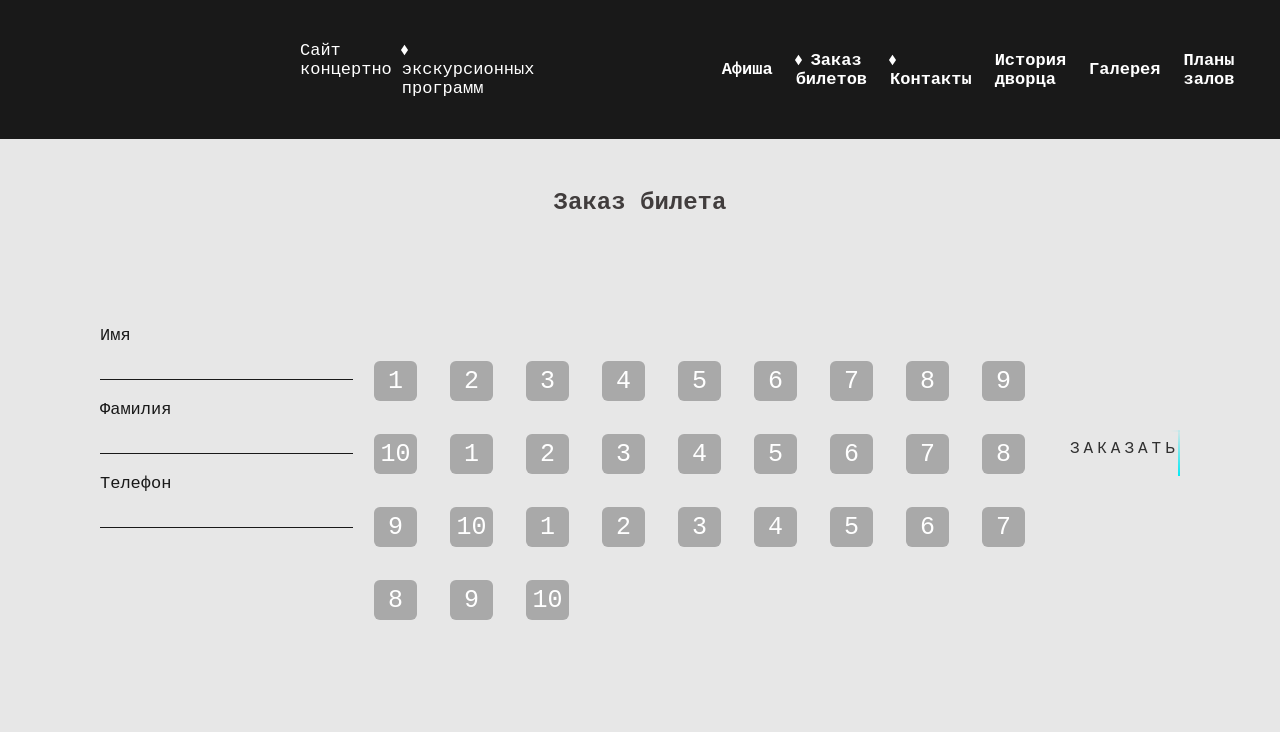
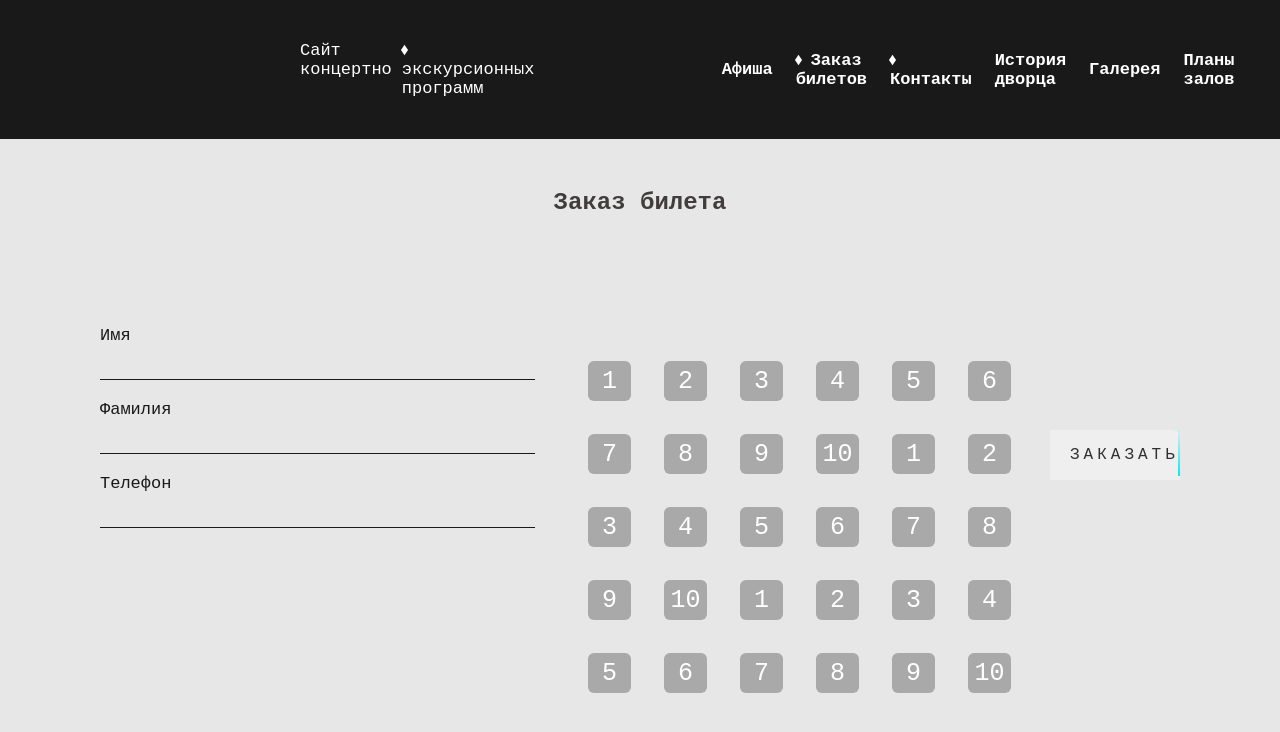
Before and after one commit to GlebRuban/Coursework, a React (Create React App) app: page /Buy in a window 1280 px wide. Shown: the top 732 px of the page. Built offline with nearby package versions, Linux system fonts and the light colour scheme; a web font is replaced by a local one.

Commit message:
изменение стилей и формы

```diff
--- a/package.json
+++ b/package.json
@@ -7,6 +7,7 @@
     "@testing-library/jest-dom": "^5.17.0",
     "@testing-library/react": "^13.4.0",
     "@testing-library/user-event": "^13.5.0",
+    "express": "^4.18.2",
     "react": "^18.2.0",
     "react-dom": "^18.2.0",
     "react-router-dom": "^6.17.0",
--- a/src/css/Form.css
+++ b/src/css/Form.css
@@ -24,6 +24,8 @@
   padding: 100px;
   position:relative;
   top: 40px;
+  gap: 40px;
+  align-items: flex-start;
 }
 
 .login-box h2 {
@@ -68,7 +70,7 @@
   font-size: 17px;
 }
 
-.login-box form a {
+.login-box form button {
   position: relative;
   display: inline-block;
   padding: 10px 20px;
@@ -82,9 +84,10 @@
   letter-spacing: 4px;
   width: 130px;
   height: 50px;
+  border: none;
 }
 
-.login-box a:hover {
+.login-box button:hover {
   background: #03e9f4;
   color: #fff;
   border-radius: 5px;
@@ -94,12 +97,12 @@
               0 0 100px #03e9f4;
 }
 
-.login-box a span {
+.login-box button span {
   position: absolute;
   display: block;
 }
 
-.login-box a span:nth-child(1) {
+.login-box button span:nth-child(1) {
   top: 0;
   left: -100%;
   width: 100%;
@@ -117,7 +120,7 @@
   }
 }
 
-.login-box a span:nth-child(2) {
+.login-box button span:nth-child(2) {
   top: -100%;
   right: 0;
   width: 2px;
@@ -136,7 +139,7 @@
   }
 }
 
-.login-box a span:nth-child(3) {
+.login-box button span:nth-child(3) {
   bottom: 0;
   right: -100%;
   width: 100%;
@@ -155,7 +158,7 @@
   }
 }
 
-.login-box a span:nth-child(4) {
+.login-box button span:nth-child(4) {
   bottom: -100%;
   left: 0;
   width: 2px;
@@ -183,8 +186,10 @@
   display: flex;
   flex-direction: column;
   gap: 25px;
-  cursor:pointer;
-  flex: 1;
+  cursor: pointer;
+  flex: 1 1;
+  align-items: center;
+  justify-content: center;
 }
 
 .seat-container {
@@ -193,7 +198,9 @@
   gap: 33px;
   cursor:pointer;
 }
-
+.class {
+  flex: 1;
+}
 .seat {
   width: 43px;
   height: 40px;
--- a/src/css/Home.css
+++ b/src/css/Home.css
@@ -82,7 +82,7 @@ height: 557px;
 
 .thumb_div{
   position: relative;
-  right: -7.1%;
+  right: -15.1%;
   display: flex;
   gap: 10px;
   flex-direction: column;
--- a/src/page/BuyFormTickets.jsx
+++ b/src/page/BuyFormTickets.jsx
@@ -3,6 +3,7 @@ import "../css/Form.css";
 import React, { useState } from 'react';
 
 export default function BuyFormTickets() {
+
   const [selectedSeat, setSelectedSeat] = useState(null);
   const handleSeatClick = (seat) => {
     setSelectedSeat(seat);
@@ -28,33 +29,58 @@ export default function BuyFormTickets() {
     }
     return seats;
   };
+  const [formData, setFormData] = useState({});
+  const handleChange = (event) => {
+    setFormData({
+      ...formData,
+      [event.target.name]: event.target.value,
+    });
+  };
+
+  const handleSubmit = (event) => {
+    event.preventDefault();
+    const jsonString = JSON.stringify(formData);
+    saveJsonToFile(jsonString, 'data.json');
+  };
+
+  const saveJsonToFile = (jsonString, filename) => {
+    const blob = new Blob([jsonString], { type: 'application/json' });
+    const url = URL.createObjectURL(blob);
+    const link = document.createElement('a');
+
+    link.href = url;
+    link.download = filename;
+    link.click();
+
+    URL.revokeObjectURL(url);
+  };
 
   return<>
   {/* Form Content */}
   <div className="login-box">
     <h2>Заказ билета</h2>
-    <form className="form_tickets">
-      <div>
+    <form className="form_tickets" onSubmit={handleSubmit}>
+      <div className="class">
         <div className="user-box">
-        <input type="text" name="firstname"  pattern="^[A-Za-zА-Яа-яЁё\s]+$"/>
+          <input type="text" name="firstname"  pattern="^[A-Za-zА-Яа-яЁё\s]+$" onChange={handleChange} />
           <label>Имя</label>
         </div>
         <div className="user-box">
-        <input type="text" name="surname" pattern="^[A-Za-zА-Яа-яЁё\s]+$"/>
+          <input type="text" name="surname" pattern="^[A-Za-zА-Яа-яЁё\s]+$" onChange={handleChange} />
           <label>Фамилия</label>
         </div>
         <div className="user-box">
-        <input type="tel" name="tel" pattern="[+789][0-9]{11}" />
+          <input type="tel" name="tel" pattern="[+789][0-9]{11}" onChange={handleChange}/>
           <label>Телефон</label>
         </div>
       </div>
       <table className="App">
         <tbody>
-        <div className="selected-info">
+        <div className="selected-info" name="row and place" onChange={handleChange}>
         {selectedSeat && (
           <p className="Row">
             Выбрано место: Ряд
-            <span className="Row_span">
+            <span className="Row_span" >
               {selectedSeat.split('-')[0]}
             </span>
             Место
@@ -67,13 +93,13 @@ export default function BuyFormTickets() {
         </tbody>
         <div className="seat-container">{renderSeats()}</div>
       </table>
-      <a href="#">
+      <button type="submit">
         <span></span>
         <span></span>
         <span></span>
         <span></span>
         Заказать
-      </a>
+      </button>
     </form>
   </div>
 </>
```
Also changed, not shown: 1 other file (tests, documents, lock files or other folders). Lines whose indentation alone changed are shown as unchanged.
